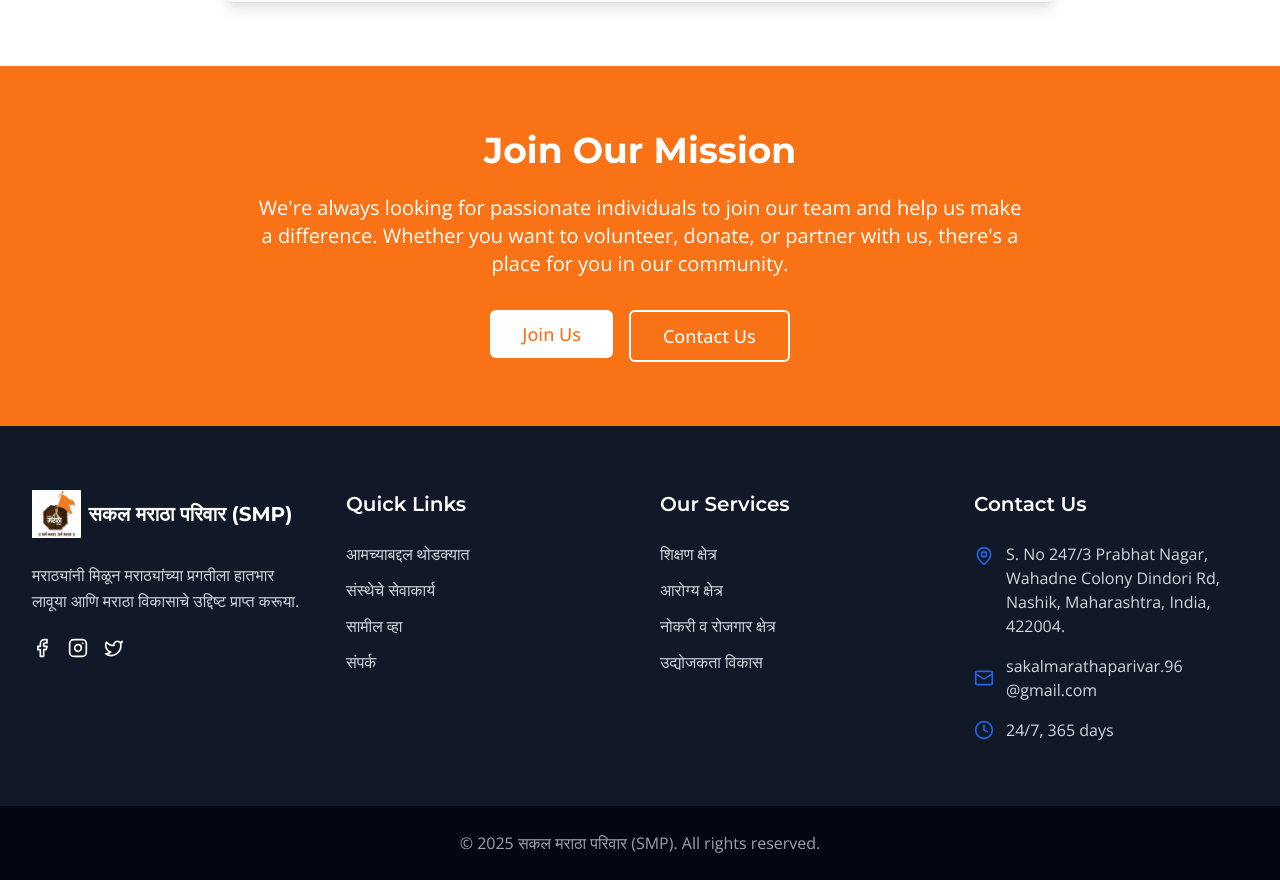
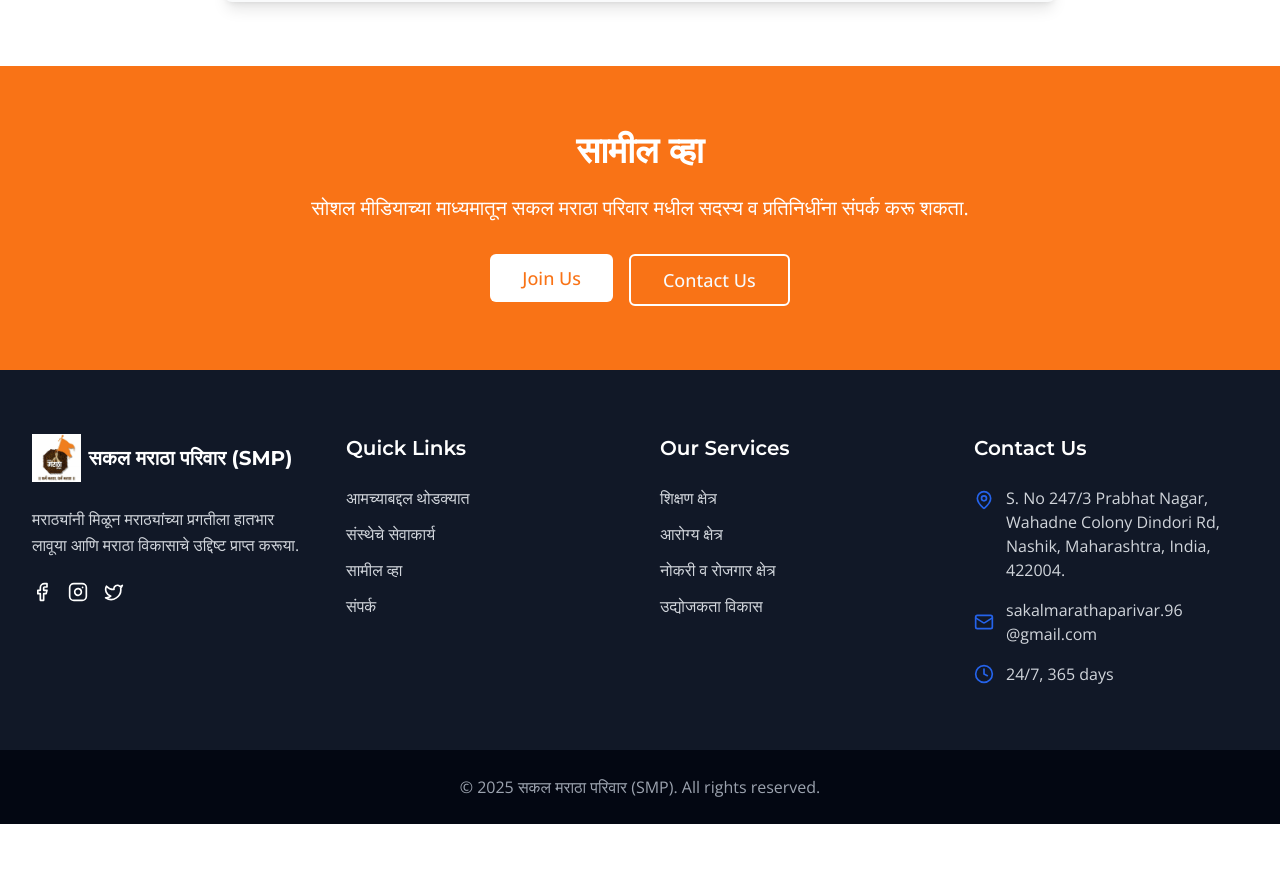
Before and after one commit to ganeshbhanage43/sakal-maratha-parivar, a React (Vite) app: page /about in a window 1280 px wide. Shown: the part 3200-4080 px from the top of the page. After the commit the page ends 4024 px from the top, so only its background shows below. Built offline with nearby package versions, Linux system fonts and the light colour scheme.

Commit message:
Visual edit in Lovable
Edited UI in Lovable

```diff
--- a/src/pages/AboutUs.tsx
+++ b/src/pages/AboutUs.tsx
@@ -251,11 +251,11 @@ const AboutUs = () => {
         {/* Call to Action Section */}
         <section className="py-16 bg-secondary text-white">
           <div className="container-custom text-center">
-            <h2 className="text-3xl md:text-4xl font-bold mb-6">Join Our Mission</h2>
-            <p className="text-xl mb-8 max-w-3xl mx-auto">
-              We're always looking for passionate individuals to join our team and help us make a difference.
-              Whether you want to volunteer, donate, or partner with us, there's a place for you in our community.
-            </p>
+            <h2 className="text-3xl md:text-4xl font-bold mb-6">सामील व्हा
+          </h2>
+            <p className="text-xl mb-8 max-w-3xl mx-auto">सोशल मीडियाच्या माध्यमातून सकल मराठा परिवार मधील सदस्य व प्रतिनिधींना संपर्क करू शकता.
+
+          </p>
             <div className="flex flex-col sm:flex-row gap-4 justify-center">
               <Button asChild className="bg-white text-secondary hover:bg-gray-100 hover:text-secondary text-lg py-6 px-8">
                 <Link to="/join">Join Us</Link>
```
